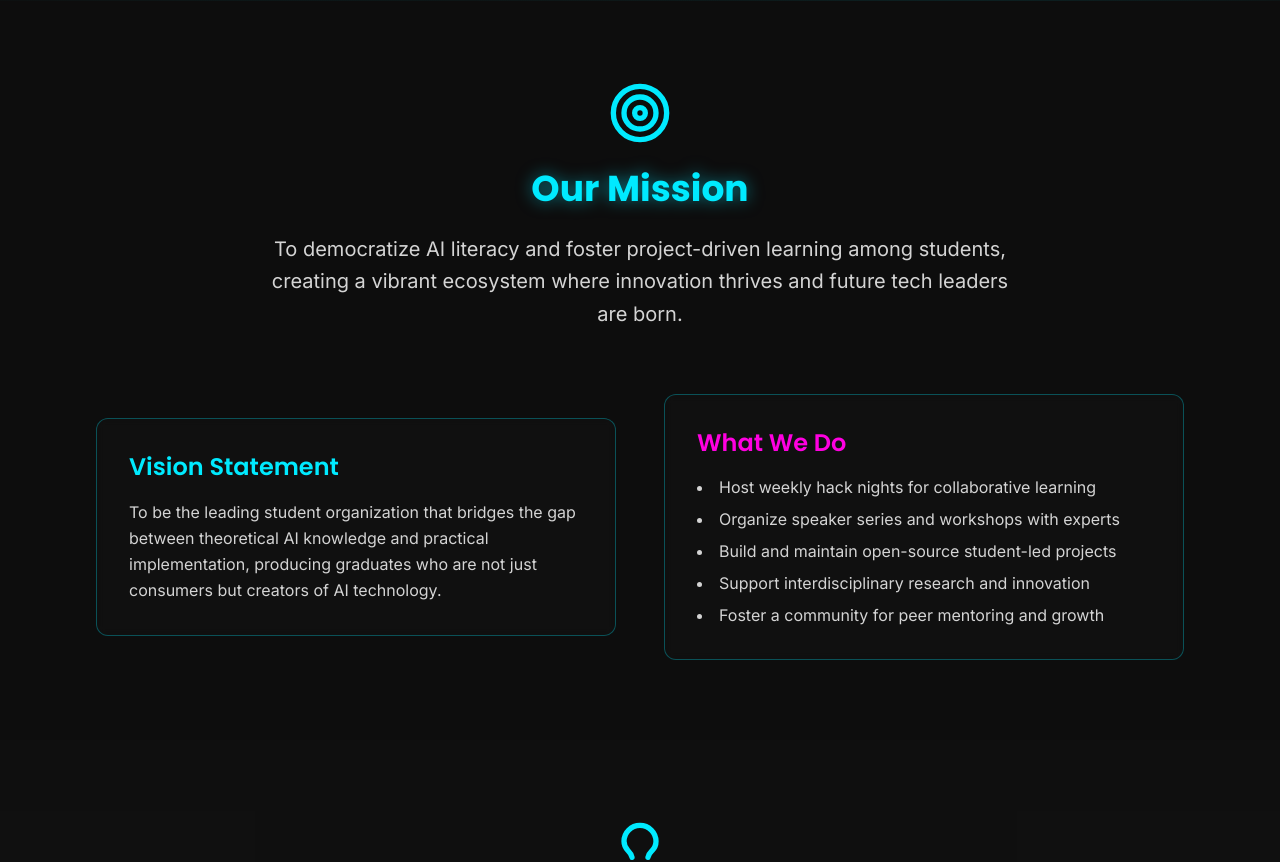
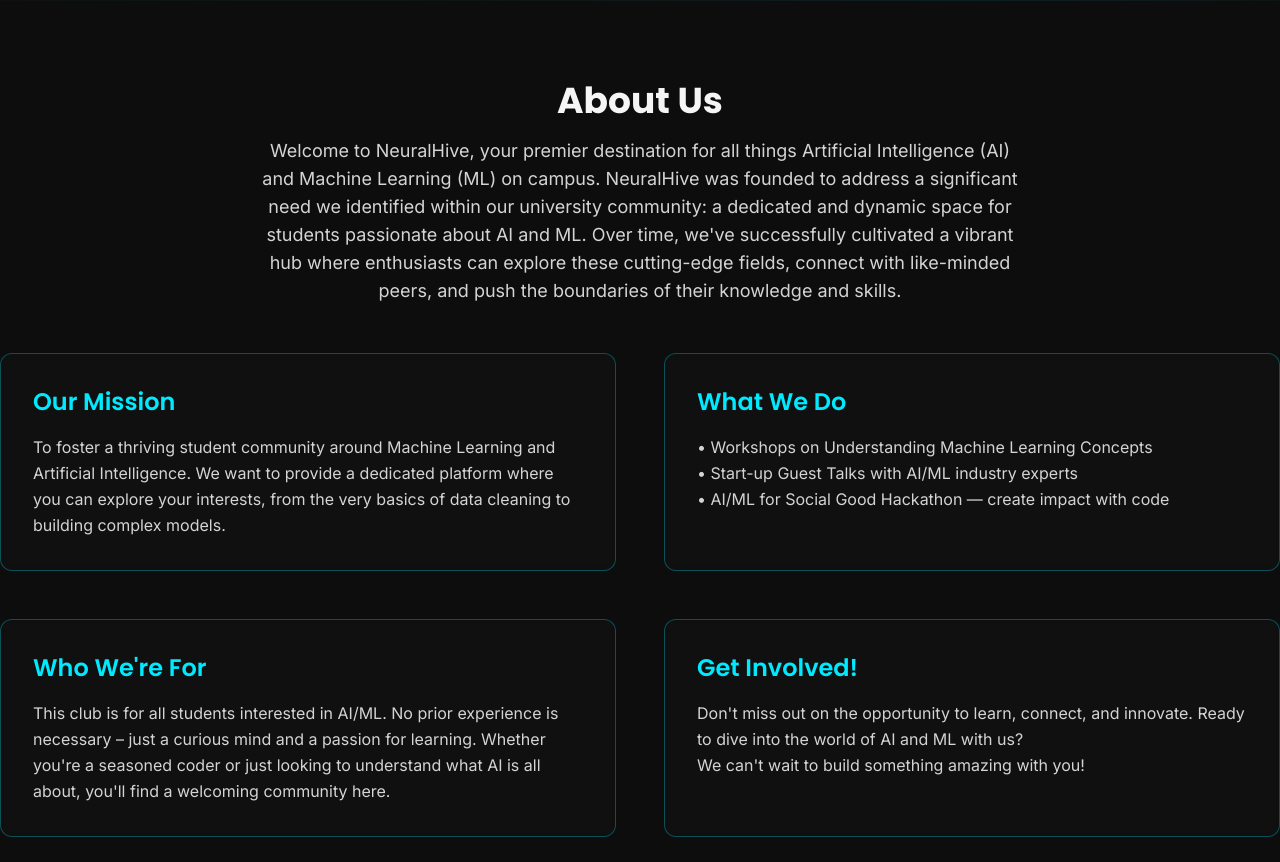
Before and after one commit to rtk5/NH-blog-drafts, a React (Vite) app in the folder website/: page /about in a window 1280 px wide. Shown: the part 460-1322 px from the top of the page. Built offline with nearby package versions, Linux system fonts and the light colour scheme.

Commit message:
Fixing mission and events spotlights

```diff
--- a/website/src/pages/About.tsx
+++ b/website/src/pages/About.tsx
@@ -31,6 +31,30 @@ const About = () => {
     { name: 'Department of CSE', description: 'Academic support and mentorship' },
     { name: 'PESU Research Center', description: 'Advanced research opportunities' },
   ];
+  const missionCards = [
+    {
+      title: "Our Mission",
+      content:
+        "To foster a thriving student community around Machine Learning and Artificial Intelligence. We want to provide a dedicated platform where you can explore your interests, from the very basics of data cleaning to building complex models.",
+    },
+    {
+      title: "What We Do",
+      content:
+        "• Workshops on Understanding Machine Learning Concepts\n" +
+        "• Start-up Guest Talks with AI/ML industry experts\n" +
+        "• AI/ML for Social Good Hackathon — create impact with code",
+    },
+    {
+      title: "Who We're For",
+      content:
+        "This club is for all students interested in AI/ML. No prior experience is necessary – just a curious mind and a passion for learning. Whether you're a seasoned coder or just looking to understand what AI is all about, you'll find a welcoming community here.",
+    },
+    {
+      title: "Get Involved!",
+      content:
+        "Don't miss out on the opportunity to learn, connect, and innovate. Ready to dive into the world of AI and ML with us?\nWe can't wait to build something amazing with you!",
+    },
+  ];
 
   return (
     <div className="min-h-screen pt-20">
@@ -55,63 +79,43 @@ const About = () => {
 
         {/* Mission Section */}
       <section className="py-20">
-        <div className="max-w-6xl mx-auto px-4 sm:px-6 lg:px-8">
+        <div className="container">
           <motion.div
             initial={{ opacity: 0, y: 50 }}
             whileInView={{ opacity: 1, y: 0 }}
-            transition={{ duration: 0.8 }}
+            transition={{ duration: 0.6 }}
             viewport={{ once: true }}
-            className="text-center mb-16"
+            className="text-center mb-12"
           >
-            <Target className="h-16 w-16 text-primary-accent mx-auto mb-6" />
-            <h2 className="text-3xl md:text-4xl font-poppins font-bold mb-6 glow-text">
-              Our Mission
-            </h2>
-            <p className="text-xl text-primary-gray-300 font-inter max-w-3xl mx-auto leading-relaxed">
-              To democratize AI literacy and foster project-driven learning among students,
-              creating a vibrant ecosystem where innovation thrives and future tech leaders are born.
+            <h2 className="text-4xl font-poppins font-bold mb-4 text-primary-white">About Us</h2>
+            <p className="text-lg text-primary-gray-300 font-inter max-w-3xl mx-auto">
+              Welcome to NeuralHive, your premier destination for all things Artificial Intelligence (AI) and Machine Learning (ML) on campus.
+              NeuralHive was founded to address a significant need we identified within our university community: a dedicated and dynamic space for students passionate about AI and ML.
+              Over time, we've successfully cultivated a vibrant hub where enthusiasts can explore these cutting-edge fields, connect with like-minded peers, and push the boundaries of their knowledge and skills.
             </p>
           </motion.div>
-
-          <div className="grid grid-cols-1 md:grid-cols-2 gap-12 items-center">
+          <div className="grid grid-cols-1 md:grid-cols-2 gap-12">
+            {missionCards.map((card, index) => (
               <motion.div
-              initial={{ opacity: 0, x: -50 }}
-              whileInView={{ opacity: 1, x: 0 }}
-              transition={{ duration: 0.8 }}
+                key={card.title}
+                initial={{ opacity: 0, y: 50 }}
+                whileInView={{ opacity: 1, y: 0 }}
+                transition={{ delay: index * 0.1, duration: 0.6 }}
                 viewport={{ once: true }}
                 className="glass-card glow-border p-8"
               >
                 <h3 className="text-2xl font-poppins font-semibold mb-4 text-primary-accent">
-                Vision Statement
+                  {card.title}
                 </h3>
-              <p className="text-primary-gray-300 font-inter leading-relaxed">
-                To be the leading student organization that bridges the gap between theoretical AI knowledge
-                and practical implementation, producing graduates who are not just consumers but creators
-                of AI technology.
+                <p className="text-primary-gray-300 font-inter leading-relaxed whitespace-pre-wrap">
+                  {card.content}
                 </p>
               </motion.div>
-
-            <motion.div
-              initial={{ opacity: 0, x: 50 }}
-              whileInView={{ opacity: 1, x: 0 }}
-              transition={{ duration: 0.8 }}
-              viewport={{ once: true }}
-              className="glass-card glow-border p-8"
-            >
-              <h3 className="text-2xl font-poppins font-semibold mb-4 text-primary-magenta">
-                What We Do
-              </h3>
-              <ul className="text-primary-gray-300 font-inter space-y-2 list-disc list-inside">
-                <li>Host weekly hack nights for collaborative learning</li>
-                <li>Organize speaker series and workshops with experts</li>
-                <li>Build and maintain open-source student-led projects</li>
-                <li>Support interdisciplinary research and innovation</li>
-                <li>Foster a community for peer mentoring and growth</li>
-              </ul>
-            </motion.div>
+            ))}
           </div>
         </div>
       </section>
+
 
       {/* Origin Story */}
       <section className="py-20 bg-primary-card/20">
--- a/website/src/pages/Home.tsx
+++ b/website/src/pages/Home.tsx
@@ -8,6 +8,27 @@ const Home = () => {
     { number: "70+", label: "Active Members", icon: Users },
     { number: "5", label: "Events in 2024-25", icon: Calendar },
     { number: "10", label: "Live Projects", icon: Cpu },
+  ];
+
+const latestEvents = [
+  {
+    title: "Maaya Workshop",
+    date: "October 20, 2025",
+    description:
+      "A fun, creative workshop to explore AI-generated art tools. Participants got hands-on experience with generative models and contributed to a live mural!",
+  },
+  {
+    title: "Workshop 3: Build Your First Model",
+    date: "October 8, 2025",
+    description:
+      "An intermediate workshop on scikit-learn pipelines and real-world datasets. Participants built their first classifier using hands-on data.",
+  },
+  {
+    title: "Hackathon: AI for Social Good",
+    date: "September 12–13, 2025",
+    description:
+      "A 24-hour sprint where teams built AI solutions for real social challenges. Judges included startup founders and ML engineers.",
+  },
 ];
 
 const events = [
@@ -111,60 +132,38 @@ const Home = () => {
     </div>
   </section>
 
-      {/* Featured Events */}
-      <section className="py-20 bg-primary-card/20">
-        <div className="max-w-7xl mx-auto px-4 sm:px-6 lg:px-8">
-          <motion.div
-            initial={{ opacity: 0, y: 50 }}
+    {/* Event Spotlight */}
+    <section className="py-20 bg-primary-black">
+      <div className="container">
+        <motion.h2
+          initial={{ opacity: 0, y: 30 }}
           whileInView={{ opacity: 1, y: 0 }}
-            transition={{ duration: 0.8 }}
+          transition={{ duration: 0.6 }}
           viewport={{ once: true }}
-            className="text-center mb-12"
+          className="text-4xl font-bold text-center mb-12 text-primary-white"
         >
-            <h2 className="text-3xl md:text-4xl font-poppins font-bold mb-4">
-              <span className="glow-text">Event Spotlight</span>
-            </h2>
-            <p className="text-xl text-primary-gray-400 font-inter">
-              Recent highlights from our innovation journey
-            </p>
-          </motion.div>
+          Event Spotlight
+        </motion.h2>
 
         <div className="grid grid-cols-1 md:grid-cols-3 gap-8">
-            {events.map((event, index) => (
+          {latestEvents.map((event, index) => (
             <motion.div
               key={event.title}
-                initial={{ opacity: 0, y: 50 }}
+              initial={{ opacity: 0, y: 30 }}
               whileInView={{ opacity: 1, y: 0 }}
-                transition={{ delay: index * 0.1, duration: 0.6 }}
+              transition={{ delay: index * 0.1, duration: 0.5 }}
               viewport={{ once: true }}
-                className="glass-card glow-border overflow-hidden group hover:shadow-lg hover:shadow-primary-accent/20 transition-all duration-300"
+              className="bg-gradient-to-b from-[#1d1d1d] to-[#111] border border-primary-accent rounded-xl p-6 shadow-lg"
             >
-                <div className="relative h-48 overflow-hidden">
-                  <img
-                    src={event.image}
-                    alt={event.title}
-                    className="w-full h-full object-cover group-hover:scale-105 transition-transform duration-300"
-                  />
-                  <div className="absolute top-4 left-4 bg-primary-accent text-primary-bg px-3 py-1 rounded-full text-sm font-semibold">
-                    {event.type}
-                  </div>
-                </div>
-                <div className="p-6">
-                  <p className="text-primary-accent text-sm font-semibold mb-2">
-                    {event.date}
-                  </p>
-                  <h3 className="text-xl font-poppins font-semibold mb-3">
-                    {event.title}
-                  </h3>
-                  <p className="text-primary-gray-400 font-inter">
-                    {event.description}
-                  </p>
-                </div>
+              <h3 className="text-2xl font-semibold text-primary-accent mb-2">{event.title}</h3>
+              <p className="text-sm text-primary-gray-400 mb-4">{event.date}</p>
+              <p className="text-primary-gray-200">{event.description}</p>
             </motion.div>
           ))}
         </div>
       </div>
     </section>
+
 
       {/* CTA Section */}
       <section className="py-20">
```
Lines whose indentation alone changed are shown as unchanged.
